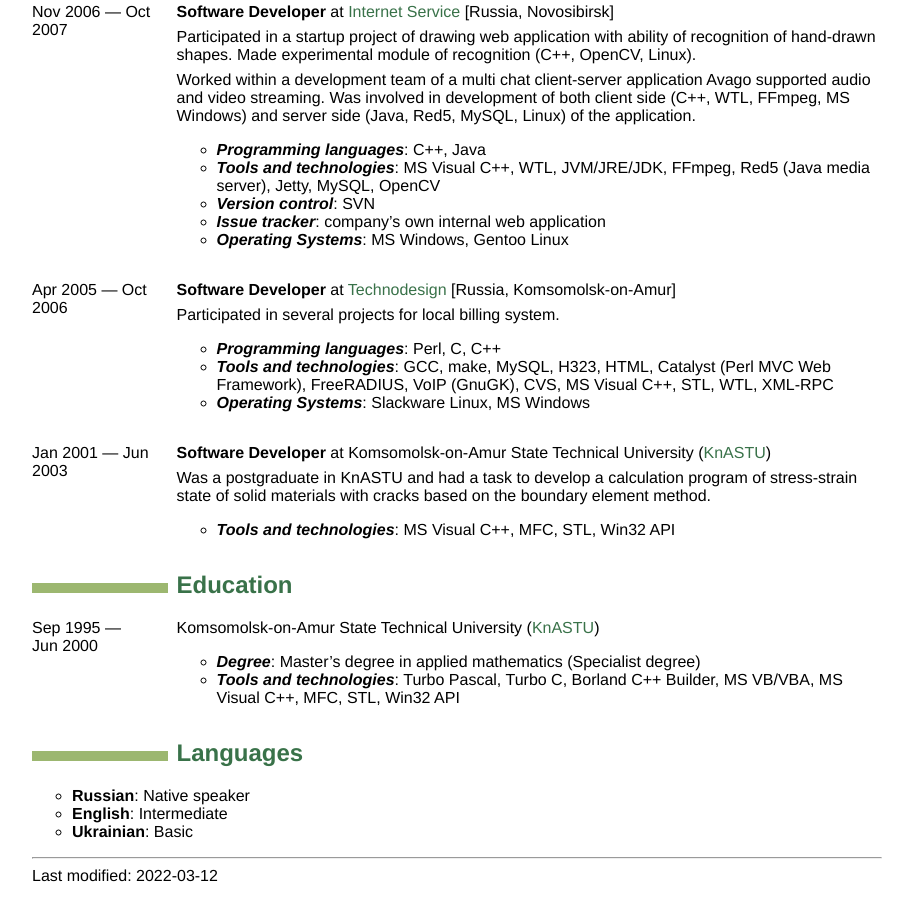
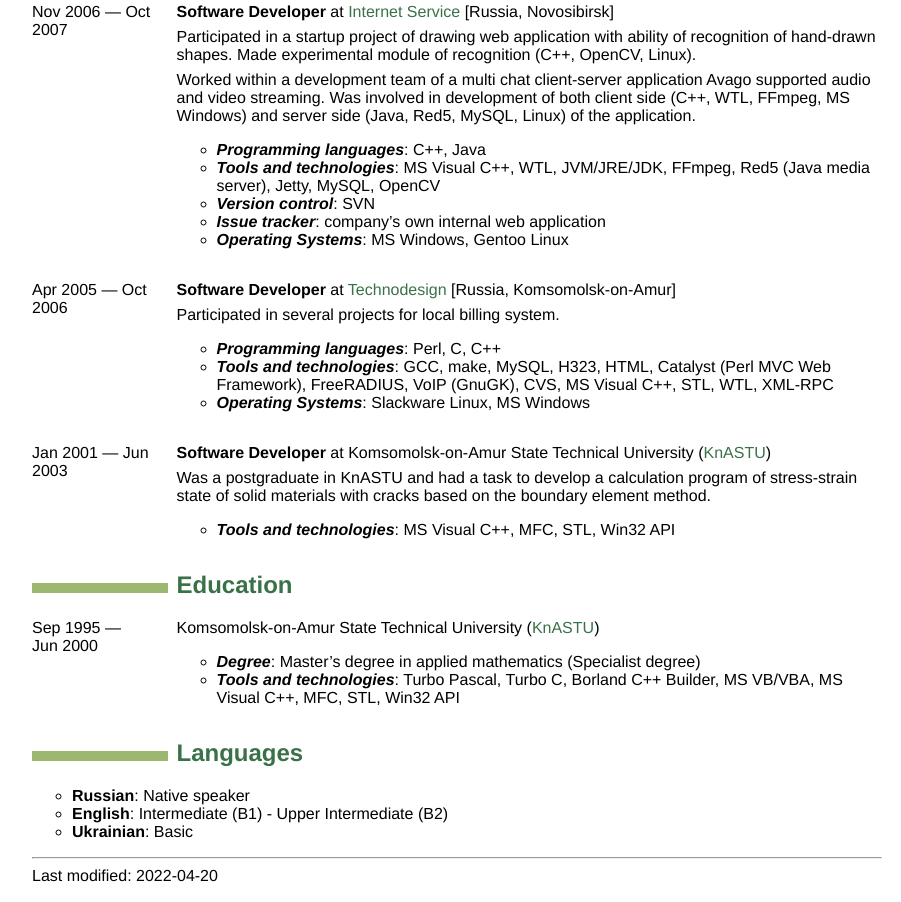
Before and after one commit to pustotnik/curriculum-vitae, a plain HTML site: page index.html in a window 1280 px wide. Shown: the part 2393-3295 px from the top of the page, without its empty margins (183-1084 px from the left). Drawn offline with Linux system fonts and the light colour scheme.

Commit message:
update CV

```diff
--- a/index.html
+++ b/index.html
@@ -299,10 +299,10 @@ This project was a part of my PhD thesis.
 <h2 id="languages">Languages</h2>
 <ul>
 <li><strong>Russian</strong>: Native speaker</li>
-<li><strong>English</strong>: Intermediate</li>
+<li><strong>English</strong>: Intermediate (B1) - Upper Intermediate (B2)</li>
 <li><strong>Ukrainian</strong>: Basic</li>
 </ul>
 <hr />
-<p>Last modified: 2022-03-12</p>
+<p>Last modified: 2022-04-20</p>
 </body>
 </html>
```
Also changed, not shown: 2 other files.
